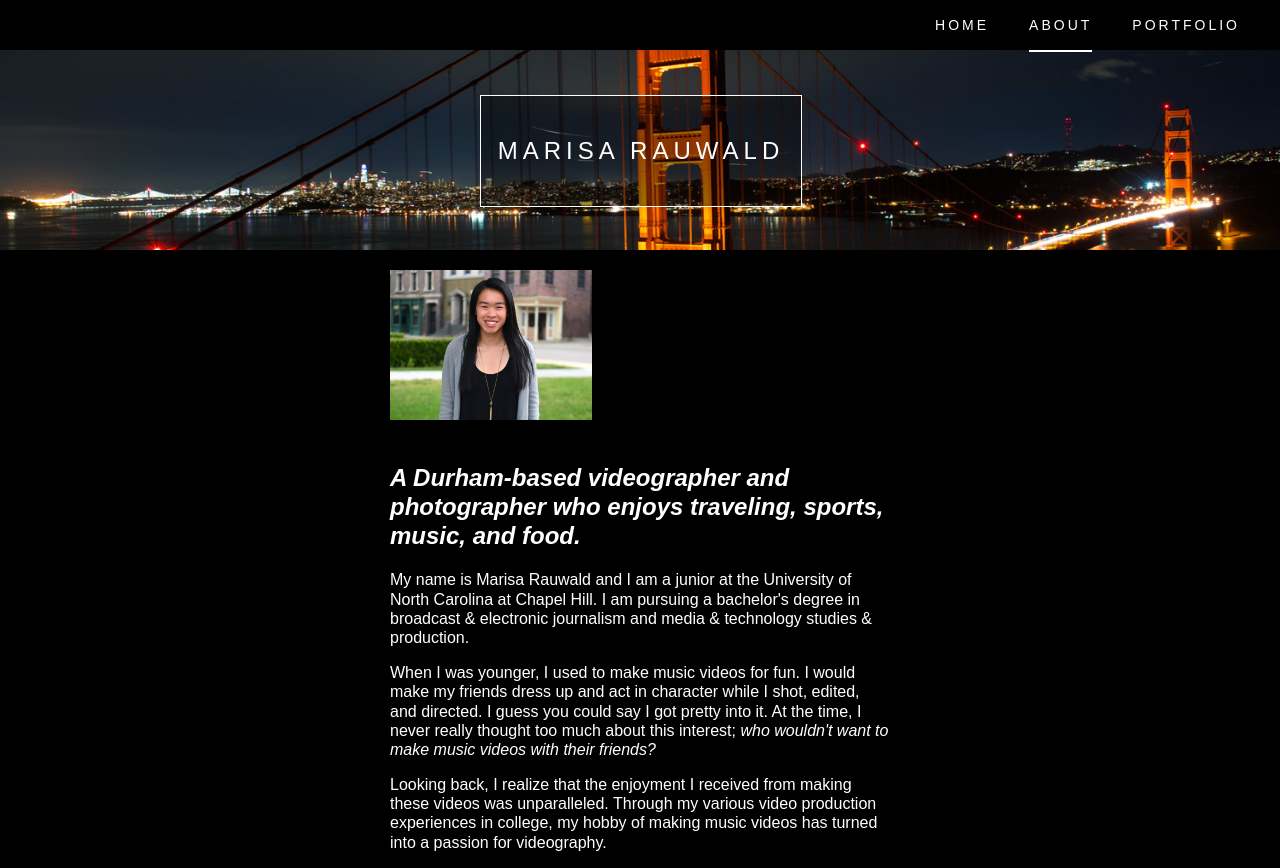
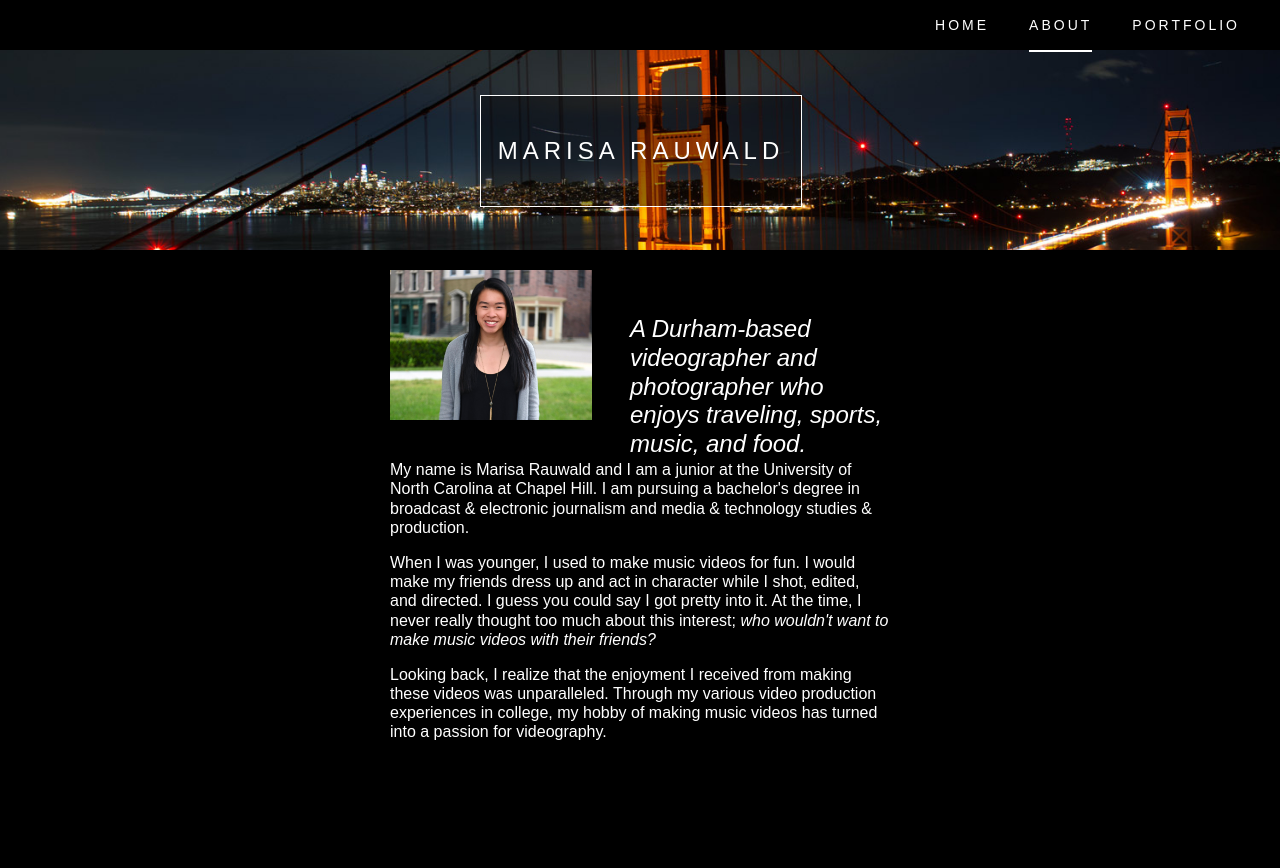
Before and after one commit to mrauwald/mrauwald.github.io, a plain HTML site: page about.html in a window 1280 px wide. After the commit the page ends 800 px from the top, so only its background shows below. Drawn offline with Linux system fonts and the light colour scheme.

Commit message:
Add files via upload

```diff
--- a/style.css
+++ b/style.css
@@ -99,7 +99,7 @@ header a.active {
     margin-bottom: 50px;
 }
 
-#main_content h3 {
+#main_content h2 {
     display: block;
     float: right;
     width: 260px;
```
